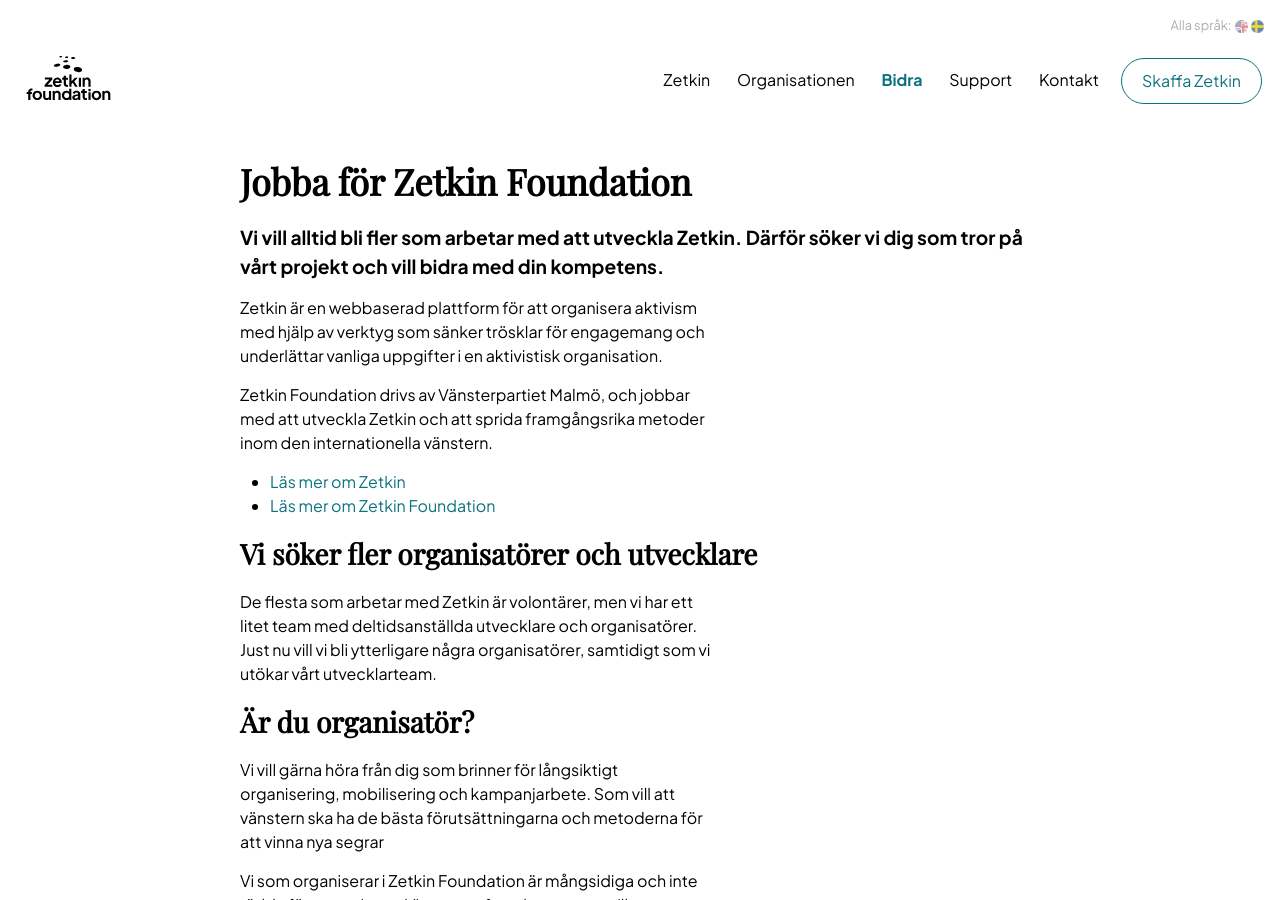
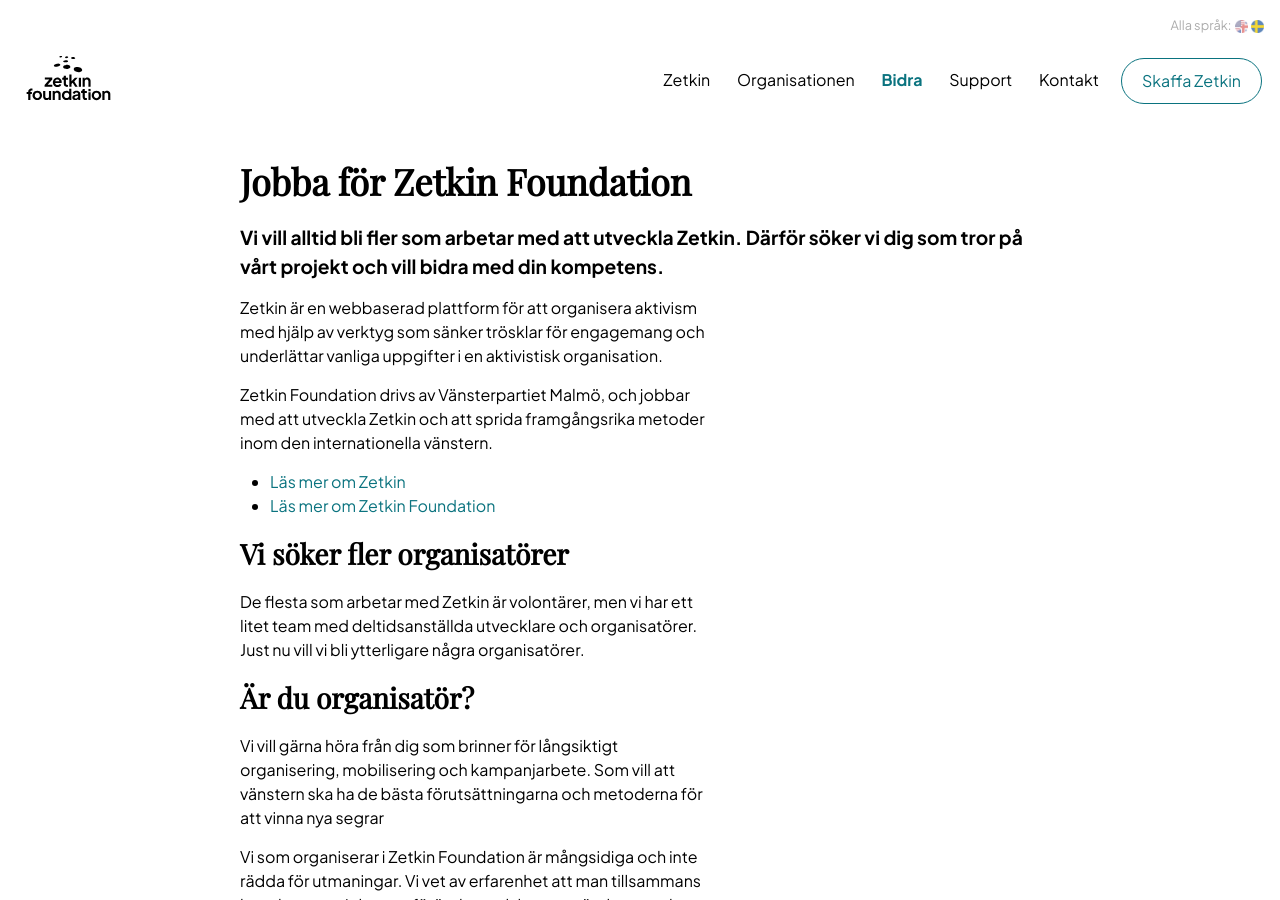
Before and after one commit to zetkin/zetkin.org, a Jekyll site: the page built from sv/bidra/jobb/index.md, in a window 1280 px wide and 900 px high. Built offline with Jekyll 4.4.1, drawn with Linux system fonts in a browser that asks for light colours.

Commit message:
Remove mention of devs from swedish info text about jobs.

```diff
--- a/sv/bidra/jobb/index.md
+++ b/sv/bidra/jobb/index.md
@@ -19,8 +19,8 @@
 * [Läs mer om Zetkin](/sv/zetkin)
 * [Läs mer om Zetkin Foundation](/sv/foundation)
 
-## Vi söker fler organisatörer och utvecklare
-De flesta som arbetar med Zetkin är volontärer, men vi har ett litet team med deltidsanställda utvecklare och organisatörer. Just nu vill vi bli ytterligare några organisatörer, samtidigt som vi utökar vårt utvecklarteam.
+## Vi söker fler organisatörer
+De flesta som arbetar med Zetkin är volontärer, men vi har ett litet team med deltidsanställda utvecklare och organisatörer. Just nu vill vi bli ytterligare några organisatörer.
 
 ## Är du organisatör?
 Vi vill gärna höra från dig som brinner för långsiktigt organisering, mobilisering och kampanjarbete. Som vill att vänstern ska ha de bästa förutsättningarna och metoderna för att vinna nya segrar
```
